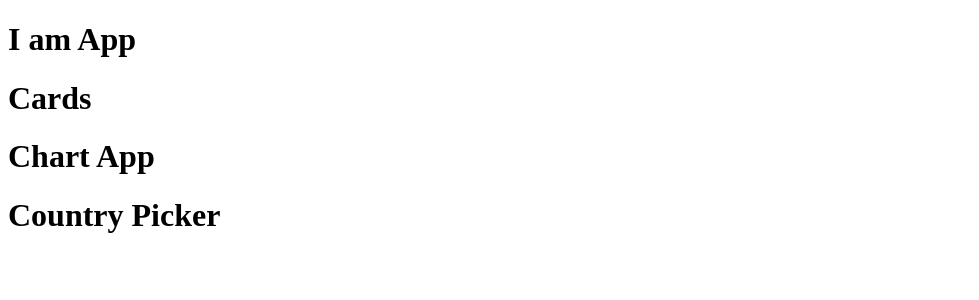
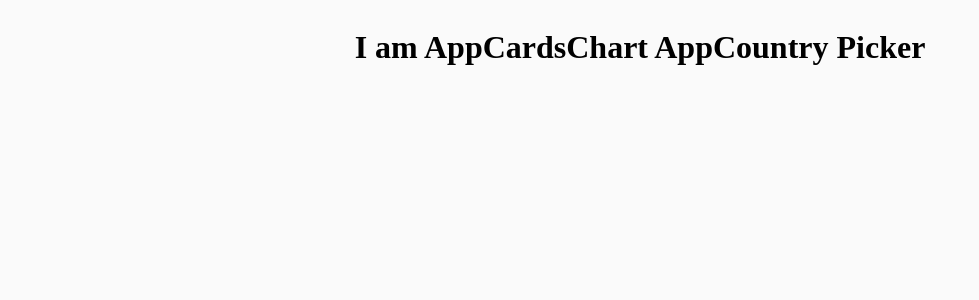
Before and after one commit to jamesoyanna/covid-19-tracker-app, a React (Create React App) app: page / in a window 1280 px wide. Shown: the top 300 px of the page, without its empty margins (0-979 px from the left). Built offline with nearby package versions, Linux system fonts and the light colour scheme.

Commit message:
added styling to components

```diff
--- a/src/App.js
+++ b/src/App.js
@@ -1,10 +1,10 @@
 import React, { Component } from 'react';
 import {Cards, Chart, CountryPicker} from "./components";
-
+import styles from "./App.module.css"
 class App extends Component {
     render() {
         return (
-          <div>
+          <div className={styles.container}>
             <h1>I am App</h1>
             <Cards />
             <Chart />
--- /dev/null
+++ b/src/App.module.css
@@ -0,0 +1,9 @@
+body{
+    background-color: rgb(250, 250, 250);
+}
+
+.container{
+    display: flex;
+    align-items: center;
+    justify-content: center;
+}
```
